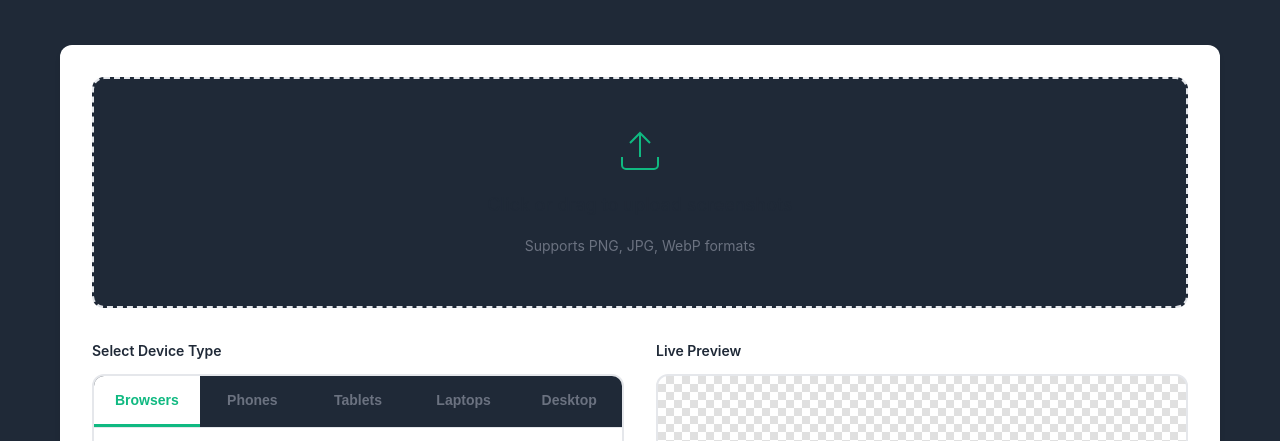
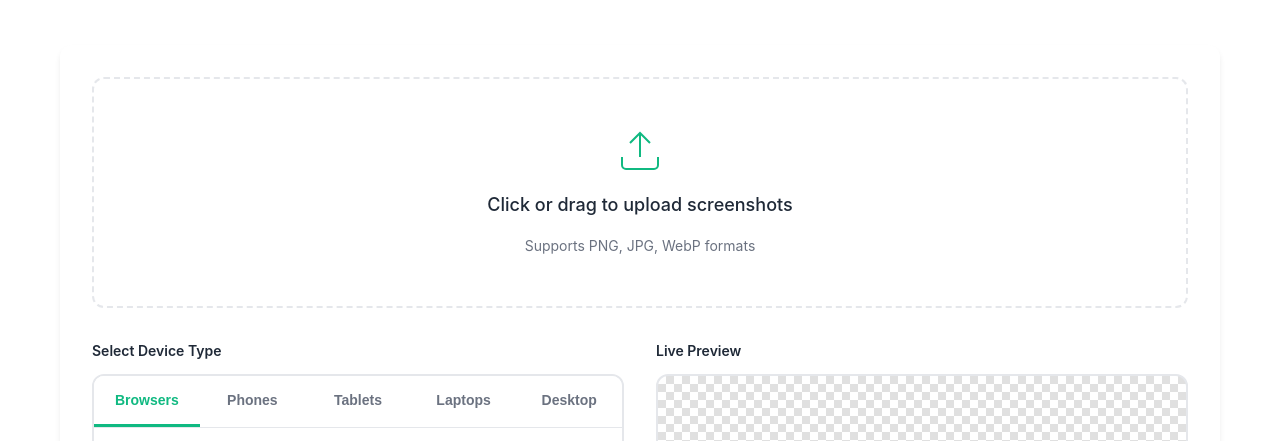
Before and after one commit to 0000wei/mockupshot, a plain HTML site: page index.html in a window 1280 px wide. Shown: the part 285-726 px from the top of the page. Drawn offline with Linux system fonts and the light colour scheme.

Commit message:
fix: body background in light mode was #1F2937 instead of white
:root --bg-color was set to var(--text-color) which resolves to #1F2937
(dark gray) in light mode, making the page background the same color
as the text. Changed to explicit #FFFFFF.

```diff
--- a/css/style.css
+++ b/css/style.css
@@ -12,7 +12,7 @@
     --text-color: #1F2937;
     --text-secondary: #6B7280;
     --border-color: #E5E7EB;
-    --bg-color: var(--text-color);
+    --bg-color: #FFFFFF;
     --white: #FFFFFF;
     --shadow-sm: 0 1px 2px 0 rgba(0, 0, 0, 0.05);
     --shadow-md: 0 4px 6px -1px rgba(0, 0, 0, 0.1);
```
